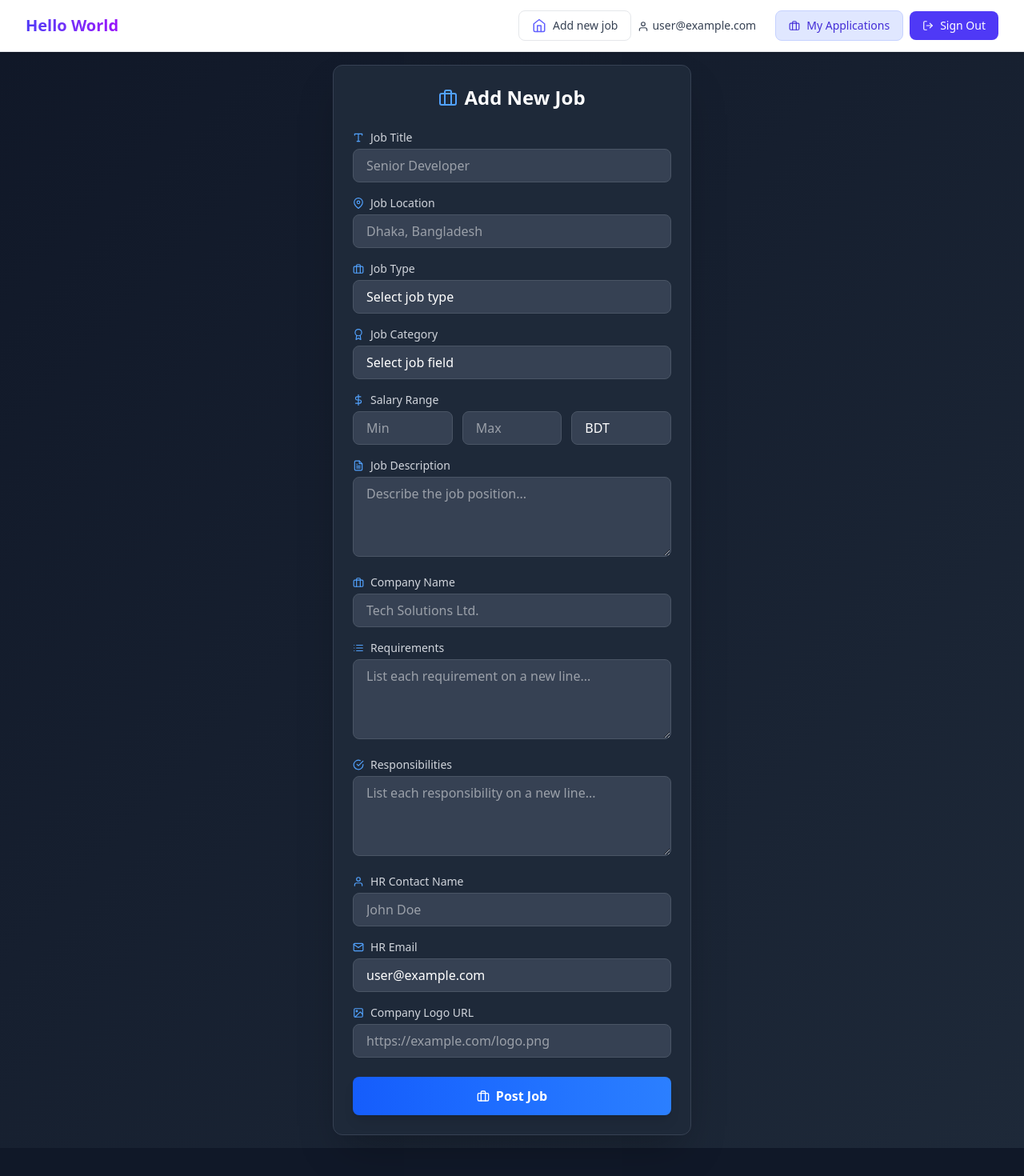
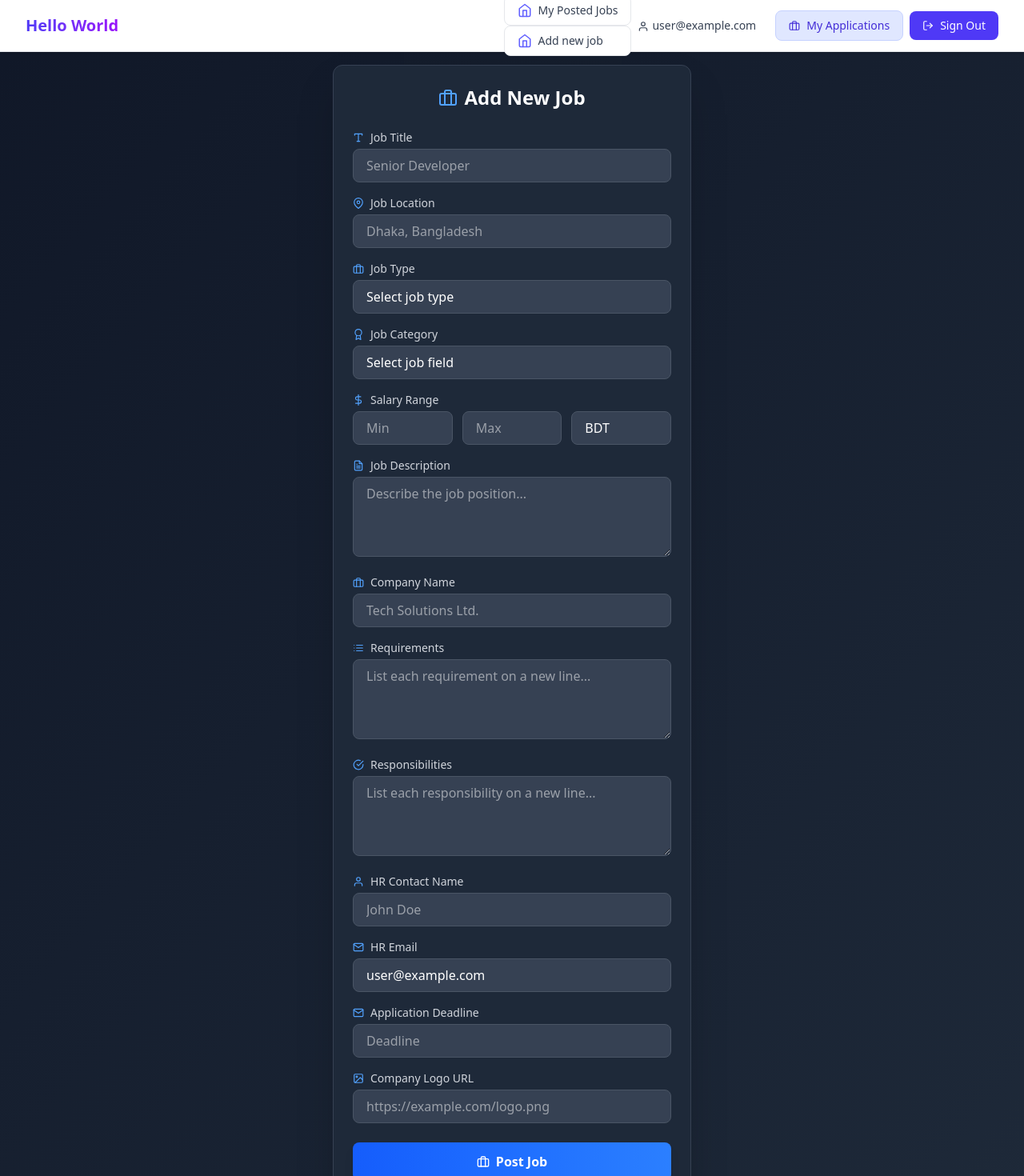
Before and after one commit to antnose/Programming-Hero-Module-58-59--Recap-1-, a React (Vite) app in the folder client/: page /addJob in a window 1280 px wide. Shown: the top 1470 px of the page at 80% size. Built offline with nearby package versions, Linux system fonts and the light colour scheme; no server answers; sample sign-in values are in the browser's storage.

Commit message:
complete 59_5-5

```diff
--- a/client/src/pages/AddJob/AddJob.jsx
+++ b/client/src/pages/AddJob/AddJob.jsx
@@ -15,6 +15,7 @@ import {
   FiCheckCircle,
 } from "react-icons/fi";
 import useAuth from "../../hooks/useAuth";
+import { Navigate } from "react-router-dom";
 
 const AddJob = () => {
   const { user } = useAuth();
@@ -45,6 +46,7 @@ const AddJob = () => {
             icon: "success",
             draggable: true,
           });
+          Navigate("/myPostedJobs");
         }
       });
   };
@@ -275,6 +277,20 @@ const AddJob = () => {
           />
         </motion.div>
 
+        {/* Application Deadline */}
+        <motion.div variants={itemVariants} className="mb-4">
+          <label className="block text-gray-300 text-sm font-medium mb-1 flex items-center gap-2">
+            <FiMail className="text-blue-400" />
+            Application Deadline
+          </label>
+          <input
+            type="text"
+            name="applicationDeadline"
+            placeholder="Deadline"
+            className="w-full px-4 py-2 bg-gray-700 text-white border border-gray-600 rounded-lg focus:outline-none focus:ring-2 focus:ring-blue-500 focus:border-transparent transition-all"
+          />
+        </motion.div>
+
         {/* Company Logo */}
         <motion.div variants={itemVariants} className="mb-6">
           <label className="block text-gray-300 text-sm font-medium mb-1 flex items-center gap-2">
--- /dev/null
+++ b/client/src/pages/MyPostedJobs/MyPostedJobs.jsx
@@ -0,0 +1,23 @@
+import React, { use, useEffect, useState } from "react";
+import useAuth from "../../hooks/useAuth";
+
+const MyPostedJobs = () => {
+  const [jobs, setJobs] = useState([]);
+  const { user } = useAuth();
+
+  useEffect(() => {
+    fetch(`htp://localhost:3001/jobs?email=${user.email}`)
+      .then((res) => res.json())
+      .then((data) => {
+        console.log(data);
+        setJobs(data);
+      });
+  }, [user.email]);
+  return (
+    <div>
+      <h2>My Posted Jobs : {jobs.length} </h2>
+    </div>
+  );
+};
+
+export default MyPostedJobs;
--- a/client/src/pages/shared/Navbar/Navbar.jsx
+++ b/client/src/pages/shared/Navbar/Navbar.jsx
@@ -92,6 +92,33 @@ const Navbar = () => {
                   className="ml-2"
                 >
                   <Link
+                    to="/myPostedJobs"
+                    className={`flex items-center gap-2 px-4 py-2 rounded-lg text-sm font-medium border transition-all ${
+                      location.pathname === "/"
+                        ? "bg-indigo-600 text-white border-indigo-700 shadow-md"
+                        : "bg-white dark:bg-gray-700 text-gray-700 dark:text-gray-200 border-gray-200 dark:border-gray-600 hover:bg-gray-50 dark:hover:bg-gray-600"
+                    }`}
+                  >
+                    <FiHome
+                      className={`text-lg ${
+                        location.pathname === "/"
+                          ? "text-white"
+                          : "text-indigo-500 dark:text-indigo-400"
+                      }`}
+                    />
+                    <span>My Posted Jobs</span>
+                    {location.pathname === "/" && (
+                      <motion.div
+                        layoutId="homeActiveIndicator"
+                        className="absolute inset-0 rounded-lg bg-indigo-700/20"
+                        initial={{ opacity: 0 }}
+                        animate={{ opacity: 1 }}
+                        transition={{ duration: 0.3 }}
+                      />
+                    )}
+                  </Link>
+                  {/* Add New Job Section */}
+                  <Link
                     to="/addJob"
                     className={`flex items-center gap-2 px-4 py-2 rounded-lg text-sm font-medium border transition-all ${
                       location.pathname === "/"
--- a/client/src/router/router.jsx
+++ b/client/src/router/router.jsx
@@ -8,6 +8,7 @@ import PrivateRoute from "./PrivateRoute";
 import JobApply from "../pages/JobApply/JobApply";
 import MyApplications from "../pages/MyApplications/MyApplications";
 import AddJob from "../pages/AddJob/AddJob";
+import MyPostedJobs from "../pages/MyPostedJobs/MyPostedJobs";
 const router = createBrowserRouter([
   {
     path: "/",
@@ -60,6 +61,14 @@ const router = createBrowserRouter([
           </PrivateRoute>
         ),
       },
+      {
+        path: "/myPostedJobs",
+        element: (
+          <PrivateRoute>
+            <MyPostedJobs />
+          </PrivateRoute>
+        ),
+      },
     ],
   },
 ]);
```
Also changed, not shown: 1 other file (tests, documents, lock files or other folders).
